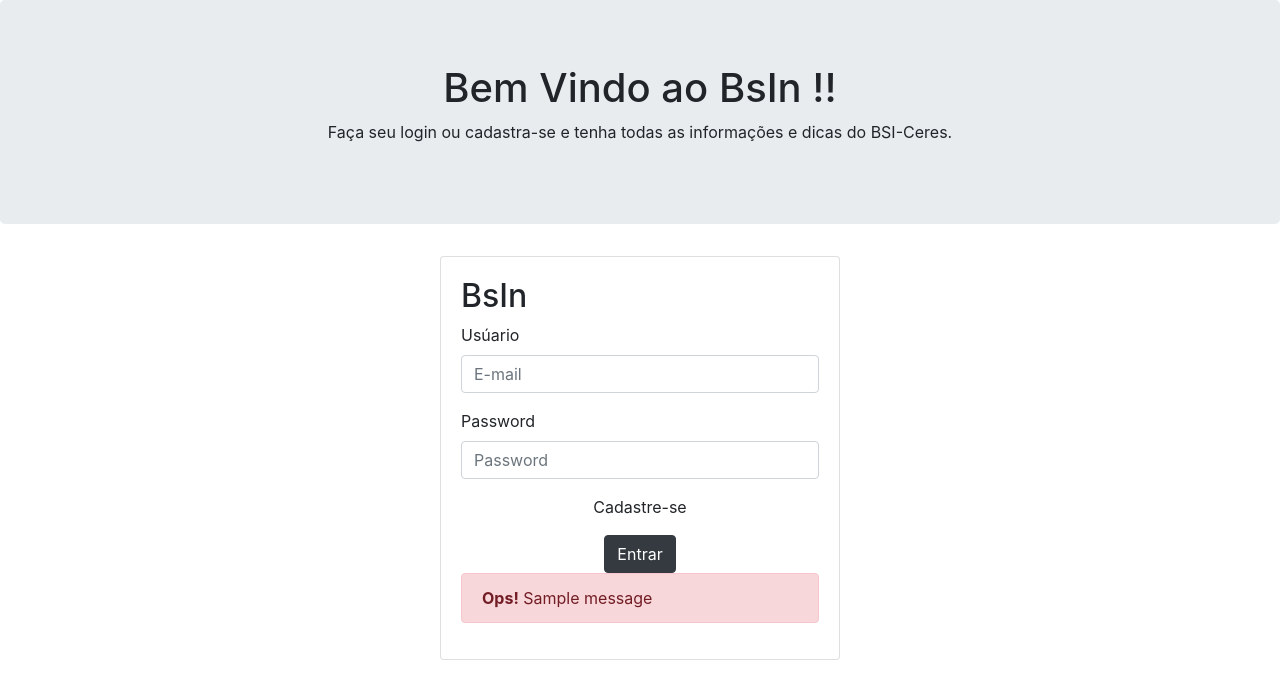
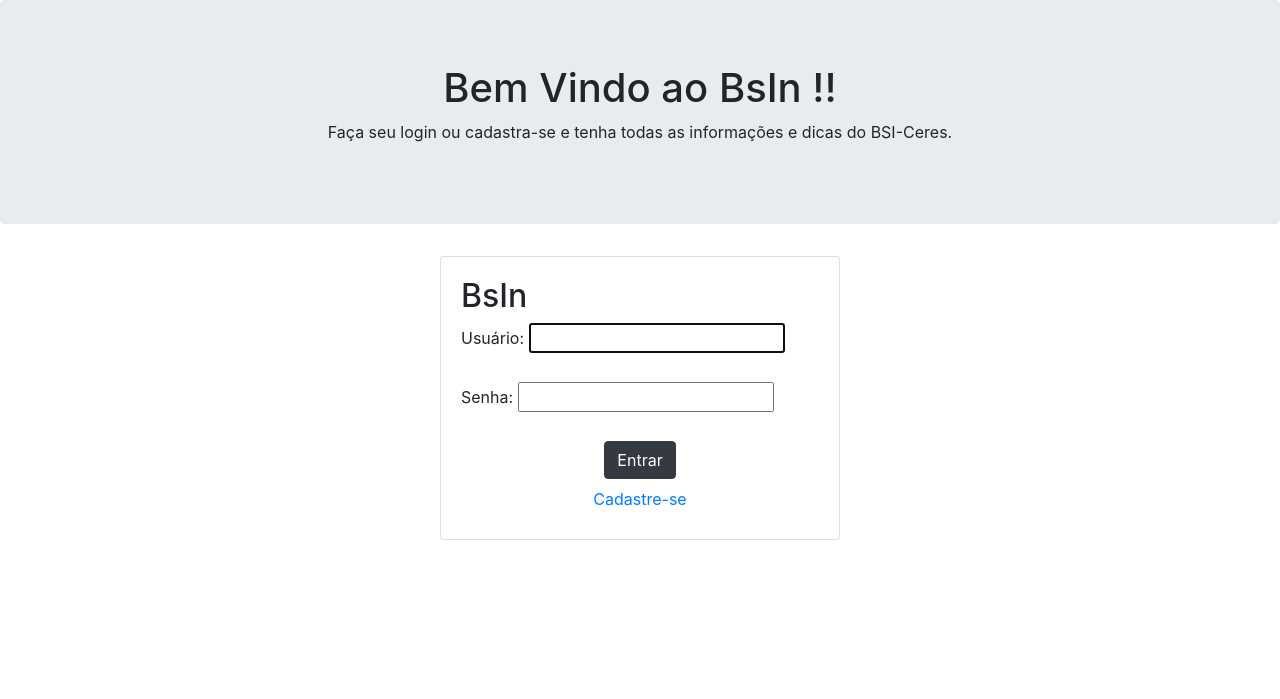
Before and after one commit to tacianosilva/BsIn, a Django app: page /login/ in a window 1280 px wide. Shown: the top 699 px of the page. Run offline with Django 3.2, Linux system fonts and the light colour scheme; tables that the repository leaves empty hold one stand-in row (values such as "Sample post"); one stand-in notice (Sample message) is shown; some libraries are stand-ins or nearby versions.

Commit message:
modified file #46
Modificando o a tela de login.

```diff
--- a/bsin/blog/templates/login/login.html
+++ b/bsin/blog/templates/login/login.html
@@ -19,29 +19,43 @@
 <div class= "container align-self-center d-flex justify-content-center">
     <div class = "card" style = "width:400px">
         <div class = "card-body">
-            <form action = "submit", method = "POST">
+            {% if form_login.errors %}
+                <p style="color: red">Your username and password didn't match. Please try again.</p>
+            {% endif %}
+            <form method = "POST">
                 {%csrf_token%}
                 <h2>BsIn</h2>
                 <div class = "form-group">
-                    <label for = "username">Usúario</label>
-                    <input type = "text", class = "form-control" id = "username" name = "username" placeholder = "E-mail"></input>
+                    {% for error in form_login.username.errors %}
+                        <p style="color: red">{{ error }}</p>
+                    {% endfor %}
+                    <label>{{ form_login.username.label_tag }}</label>
+                    {{ form_login.username }}
+                    {% if form_login.username.help_text %}
+                        <p><small style="color: grey">{{ form_login.username.help_text }}</small></p>
+                    {% endif %}
                 </div>
+
                 <div class = "form-group">
-                    <label for = "password">Password</label>
-                    <input type = "password", class = "form-control"id = "password" name = "password" placeholder = "Password"></input>
+                   {% for error in form_login.password.errors %}
+                        <p style="color: red">{{ error }}</p>
+                    {% endfor %}
+                    <label>{{ form_login.password.label_tag }}</label>
+                    {{ form_login.password }}
+                    {% if form_login.password.help_text %}
+                        <p><small style="color: grey">{{ form_login.password.help_text }}</small></p>
+                    {% endif %}
                 </div>
-                <div class = "container align-self-center d-flex justify-content-center">
-                    <p>Cadastre-se</p>
-                </div>
+
                 <div class = "container align-self-center d-flex justify-content-center">
                     <button type="submit" class="btn btn-dark">Entrar</button>
                 </div>
+
+                <div class = "container align-self-center d-flex justify-content-center">
+                    <a class="nav-link" href=" {% url 'cadastrar_user' %}">Cadastre-se</a>
+                </div>
+
             </form>
-            {%for message in messages%}
-                <div class="alert alert-danger">
-                        <strong>Ops!</strong> {{ message }}
-                </div>
-            {%endfor%}
         </div>
     </div>
 
```
